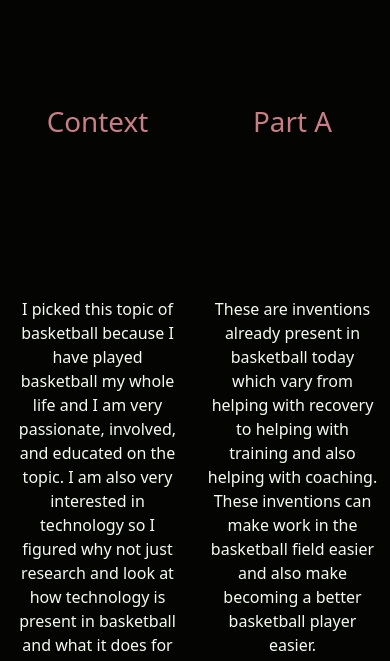
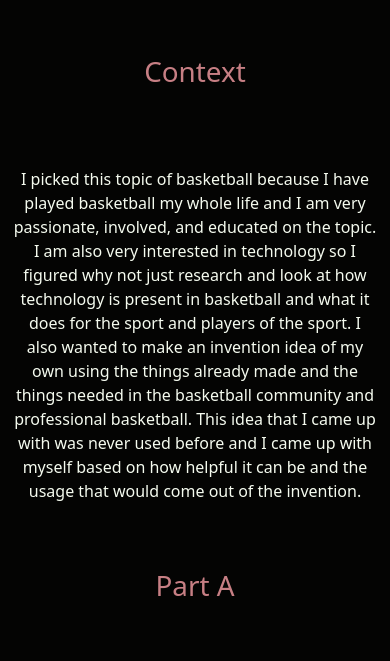
Before and after one commit to josiahb7308/sep10-freedom-project, a plain HTML site: page index.html in a window 390 px wide. Shown: the part 136-797 px from the top of the page. Drawn offline with nearby package versions, Linux system fonts and the light colour scheme; a script that the page names is missing.

Commit message:
made responsive

```diff
--- a/index.html
+++ b/index.html
@@ -14,7 +14,7 @@
             /* CSS */
         h1{
             text-align:center;
-            padding-bottom:100px;
+            padding-bottom:50px;
             color:#c77f84;
             padding-top:50px;
         }
@@ -23,7 +23,7 @@
         }
         p{
             text-align:center;
-            padding-top:50px;
+            padding-top:20px;
             color:#f5fbef;
 ;
         }
@@ -54,12 +54,12 @@
 
 
         <div class="container">
-  <div class="row">
-    <div class="col">
-     <h1 class="animate__animated animate__bounceInLeft ">Context</h1>
-     <p>I picked this topic of basketball because I have played basketball my whole life and I am very passionate, involved, and educated on the topic. I am also very interested in technology so I figured why not just research and look at how technology is present in basketball and what it does for the sport and players of the sport. I also wanted to make an invention idea of my own using the things already made and the things needed in the basketball community and professional basketball. This idea that I came up with was never used before and I came up with myself based on how helpful it can be and the usage that would come out of the invention. </p>
-    </div>
-    <div class="col">
+          <div class="row">
+            <div class="col-lg-4">
+                 <h1 class="animate__animated animate__bounceInLeft ">Context</h1>
+                 <p>I picked this topic of basketball because I have played basketball my whole life and I am very passionate, involved, and educated on the topic. I am also very interested in technology so I figured why not just research and look at how technology is present in basketball and what it does for the sport and players of the sport. I also wanted to make an invention idea of my own using the things already made and the things needed in the basketball community and professional basketball. This idea that I came up with was never used before and I came up with myself based on how helpful it can be and the usage that would come out of the invention. </p>
+            </div>
+    <div class="col-lg-4">
      <h1 class="animate__animated animate__bounceIn">Part A</h1>
      <p>These are inventions already present in basketball today which vary from helping with recovery to helping with training and also helping with coaching. These inventions can make work in the basketball field easier and also make becoming a better basketball player easier.</p>
      <div id="carouselExampleIndicators" class="carousel slide" data-bs-ride="carousel">
@@ -97,11 +97,16 @@
   <li class="list-group-item">Player health trackers: trackers for players heartbeat and amount of work and when they should take breaks or go to the doctor.
 </li>
 </ul>
-    </div>
-    <div class="col">
+</div>
+
+    <div class="col-lg-4">
      <h1 class="animate__animated animate__bounceInRight"> Part B</h1>
      <p>This is my idea for a new invention that can further help those who want to learn to be a better player and increase their understanding and feel for the game through watching film. This can also be used by coaches who want to drill a gameplan into their teams heads or plan for an upcoming team. They could even use this to fix mistakes that their team has made in the past games and watch the progress they make with these problems and mistakes in the most immersive way.
      <ul class="list-group">
+         </div>
+         </div>
+         </div>
+         <div class="row">
          <h2>Hologram Room</h2>
   <li class="list-group-item">It can be used in a room: which would be set for its sole purpose to be the “film room” or “holograph room” There would be the holographic technology set up around the room.
 </li>
```
